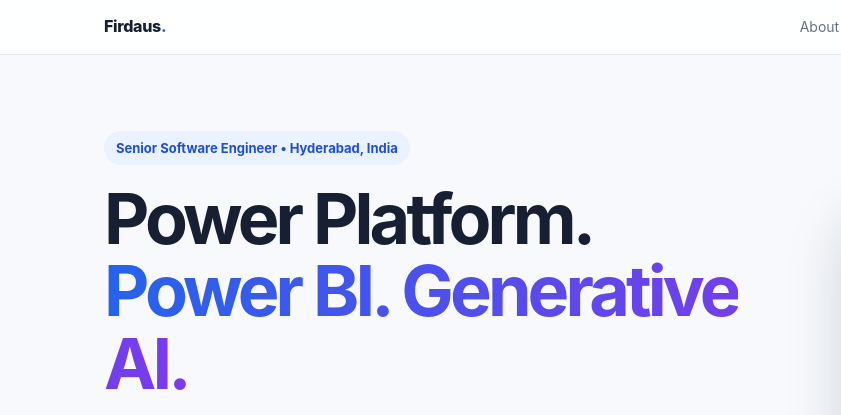
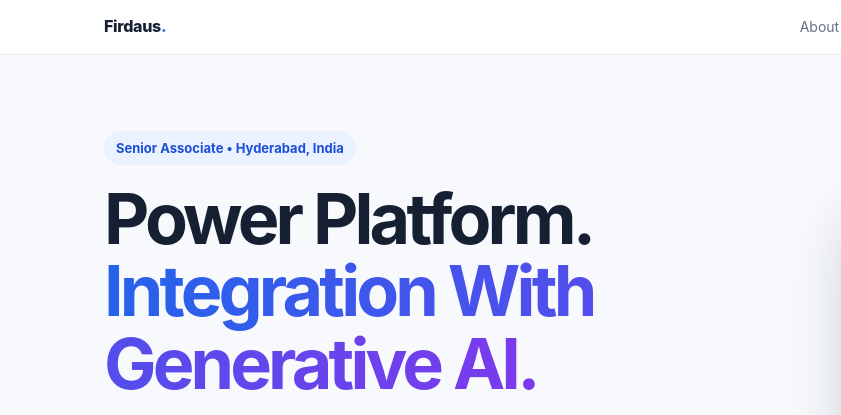
Before and after one commit to firdaus-code89/firdaus.github.io, a plain HTML site: page index.html in a window 1280 px wide. Shown: the top 415 px of the page, 0-841 px from the left. Drawn offline with Linux system fonts and the light colour scheme; grey boxes are pictures that could not be loaded.

Commit message:
Update index.html

```diff
--- a/index.html
+++ b/index.html
@@ -3,7 +3,7 @@
 <head>
   <meta charset="UTF-8">
   <meta name="viewport" content="width=device-width, initial-scale=1.0">
-  <meta name="description" content="Firdaus Bashir Ahmed — Senior Software Engineer specializing in Microsoft Power Platform, Power BI and Generative AI.">
+  <meta name="description" content="Firdaus Bashir Ahmed — Senior Software Engineer specializing in Microsoft Power Platform Integration With Generative AI.">
   <title>Firdaus Bashir Ahmed | Power Platform & Generative AI</title>
   <style>
     :root{
@@ -53,8 +53,8 @@
 
 <header class="hero">
   <div>
-    <div class="eyebrow">Senior Software Engineer • Hyderabad, India</div>
-    <h1>Power Platform.<br><span class="gradient">Power BI. Generative AI.</span></h1>
+    <div class="eyebrow">Senior Associate • Hyderabad, India</div>
+    <h1>Power Platform.<br><span class="gradient">Integration With Generative AI.</span></h1>
     <p>11+ years of experience building enterprise solutions across Microsoft Power Platform, Power BI, data engineering and Generative AI. Currently leading a 4-member team at PwC.</p>
     <div class="buttons">
       <a class="btn primary" href="#contact">Let's Connect</a>
```
